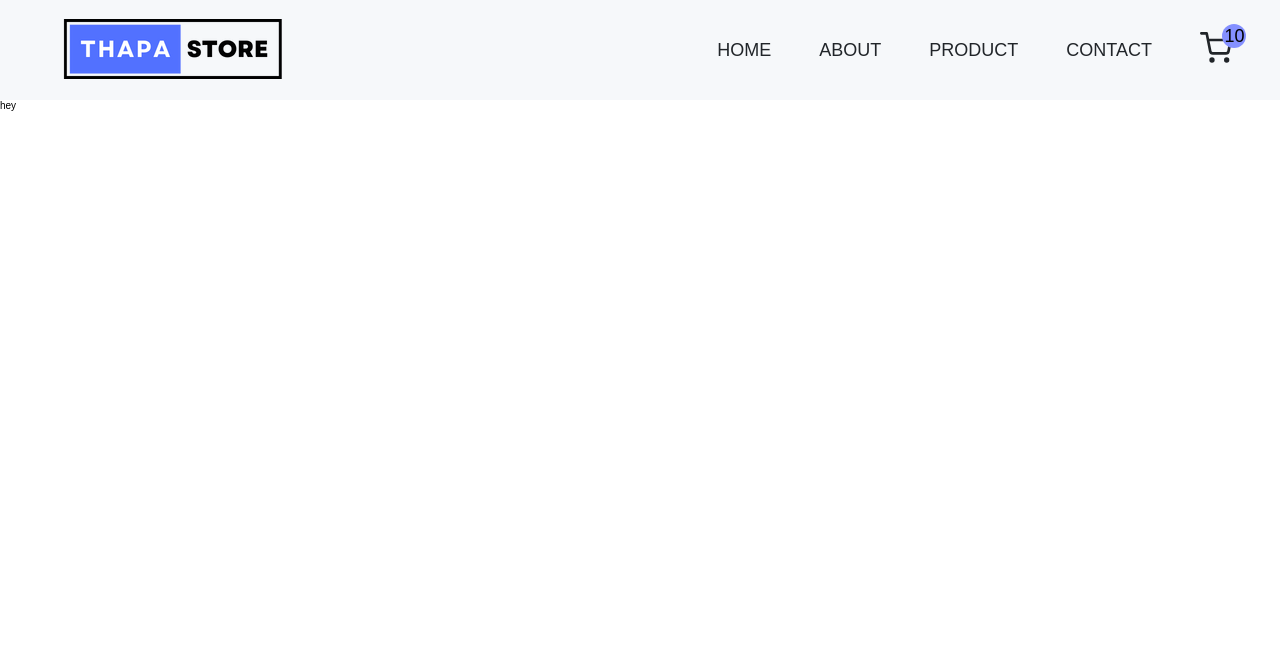
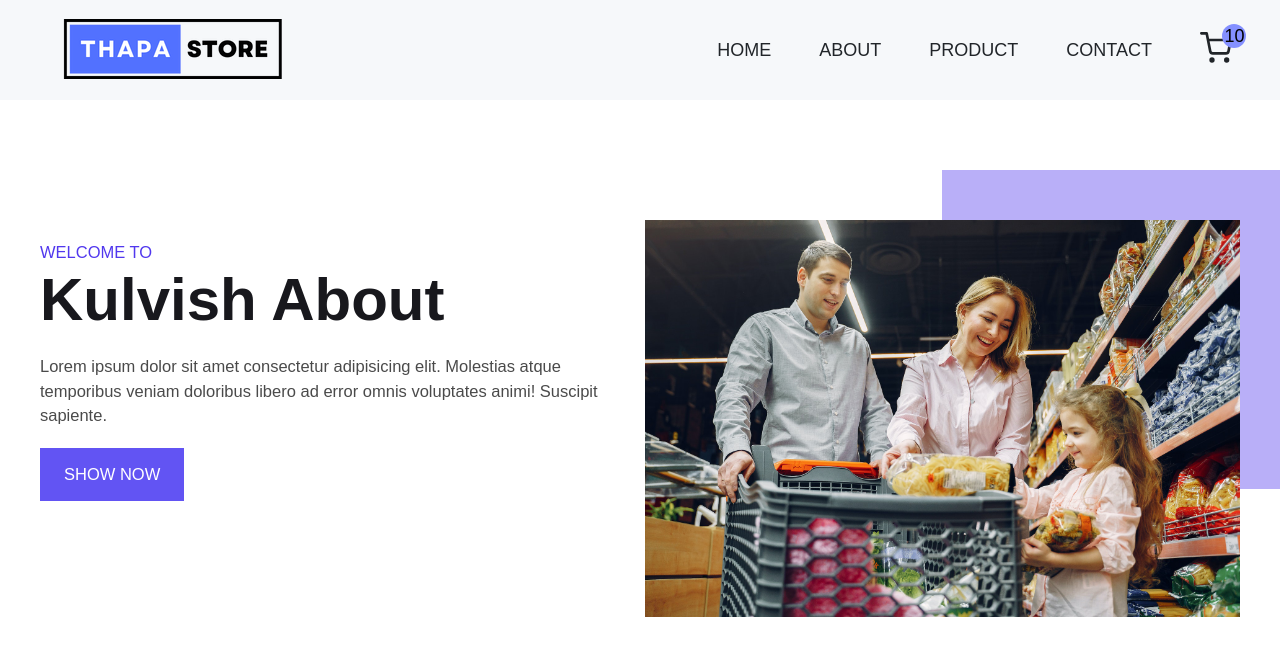
Before and after one commit to Kuljeet90/React-E-Commerce-Web, a React (Create React App) app in the folder E-Commerce_React-Project/: page /About in a window 1280 px wide. Shown: the top 656 px of the page. Built offline with nearby package versions, Linux system fonts and the light colour scheme.

Commit message:
Added hero section

```diff
--- a/E-Commerce_React-Project/src/About.js
+++ b/E-Commerce_React-Project/src/About.js
@@ -1,11 +1,16 @@
 import React from 'react';
+import HeroSection from './components/HeroSection';
 
 const About = () => {
-  return (
-    <div>
-      hey
-    </div>
-  );
-}
+
+
+
+  const data =  {
+    name : "kulvish About",
+  };
+
+
+  return  <HeroSection  myData = {data}/>;
+};
 
 export default About;
--- /dev/null
+++ b/E-Commerce_React-Project/src/components/HeroSection.js
@@ -0,0 +1,113 @@
+import { NavLink } from "react-router-dom";
+import styled from "styled-components";
+import { Button } from "../styles/Button";
+
+const HeroSection = ({myData}) => {
+
+
+  const {name} =  myData
+  return (
+    <Wrapper>
+      <div className="container">
+        <div className="grid grid-two-column">
+          <div className="hero-section-data">
+            <p className="intro-data">Welcome to </p>
+            <h1>  {name} </h1>
+            <p>
+              Lorem ipsum dolor sit amet consectetur adipisicing elit. Molestias
+              atque temporibus veniam doloribus libero ad error omnis voluptates
+              animi! Suscipit sapiente.
+            </p>
+            <NavLink>
+              <Button>show now</Button>
+            </NavLink>
+          </div>
+          {/* our homepage image  */}
+          <div className="hero-section-image">
+            <figure>
+              <img
+                src="images/hero.jpg"
+                alt="hero-section-family"
+                className="img-style"
+              />
+            </figure>
+          </div>
+        </div>
+      </div>
+    </Wrapper>
+  );
+};
+
+const Wrapper = styled.section`
+  padding: 12rem 0;
+
+  img {
+    min-width: 10rem;
+    height: 10rem;
+  }
+
+  .hero-section-data {
+    p {
+      margin: 2rem 0;
+    }
+
+    h1 {
+      text-transform: capitalize;
+      font-weight: bold;
+    }
+
+    .intro-data {
+      margin-bottom: 0;
+    }
+  }
+
+  .hero-section-image {
+    width: 100%;
+    height: auto;
+    display: flex;
+    justify-content: center;
+    align-items: center;
+  }
+  figure {
+    position: relative;
+
+    &::after {
+      content: "";
+      width: 60%;
+      height: 80%;
+      background-color: rgba(81, 56, 238, 0.4);
+      position: absolute;
+      left: 50%;
+      top: -5rem;
+      z-index: -1;
+    }
+  }
+  .img-style {
+    width: 100%;
+    height: auto;
+  }
+  .grid-two-column {
+    display: flex;
+}
+
+  @media (max-width: ${({ theme }) => theme.media.mobile}) {
+    .grid {
+      gap: 5rem;
+    }
+    .grid-two-column {
+      display: grid;
+  }
+
+    figure::after {
+      content: "";
+      width: 50%;
+      height: 100%;
+      left: 0;
+      top: 10%;
+      /* bottom: 10%; */
+      background-color: rgba(81, 56, 238, 0.4);
+    }
+  }
+`;
+
+export default HeroSection;
```
